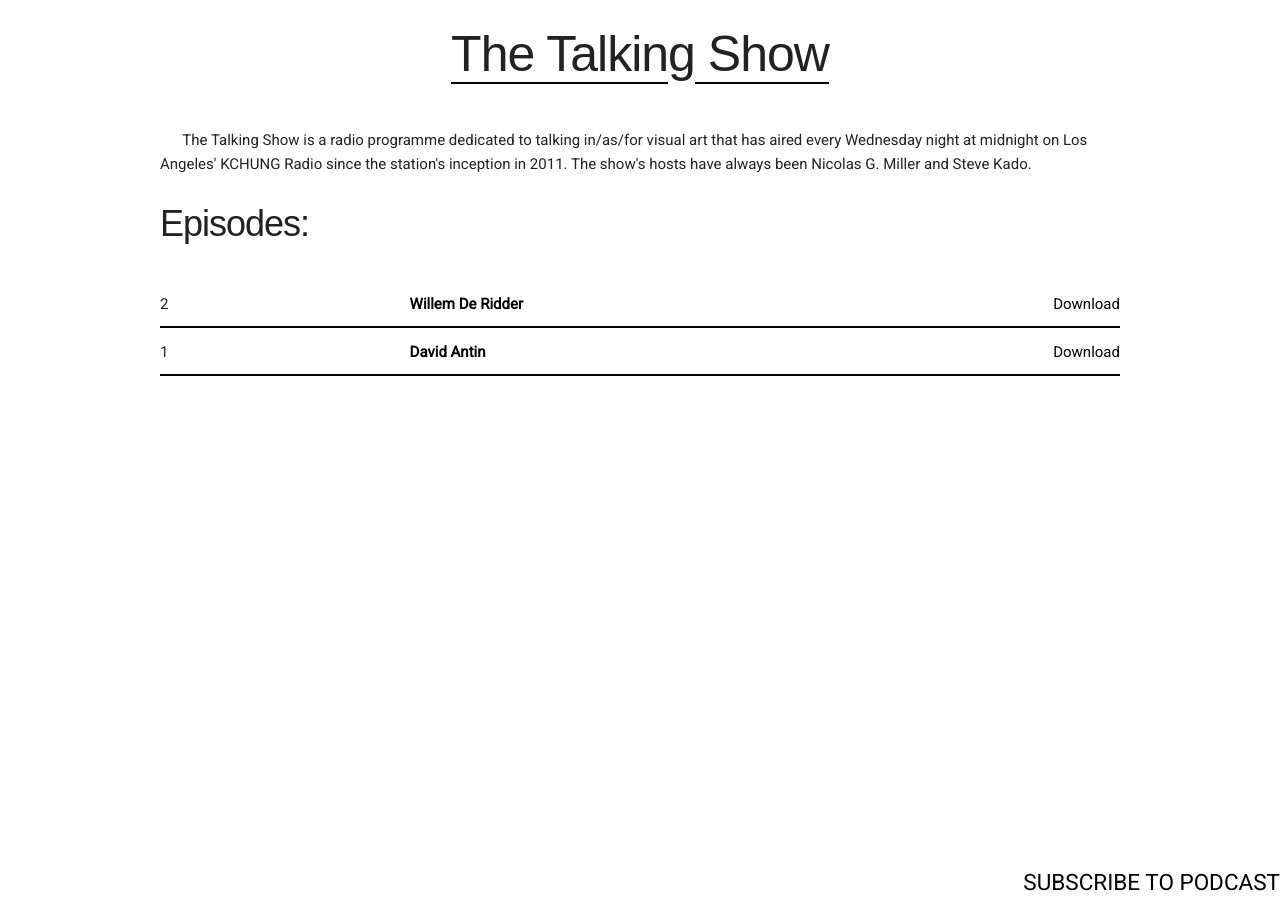
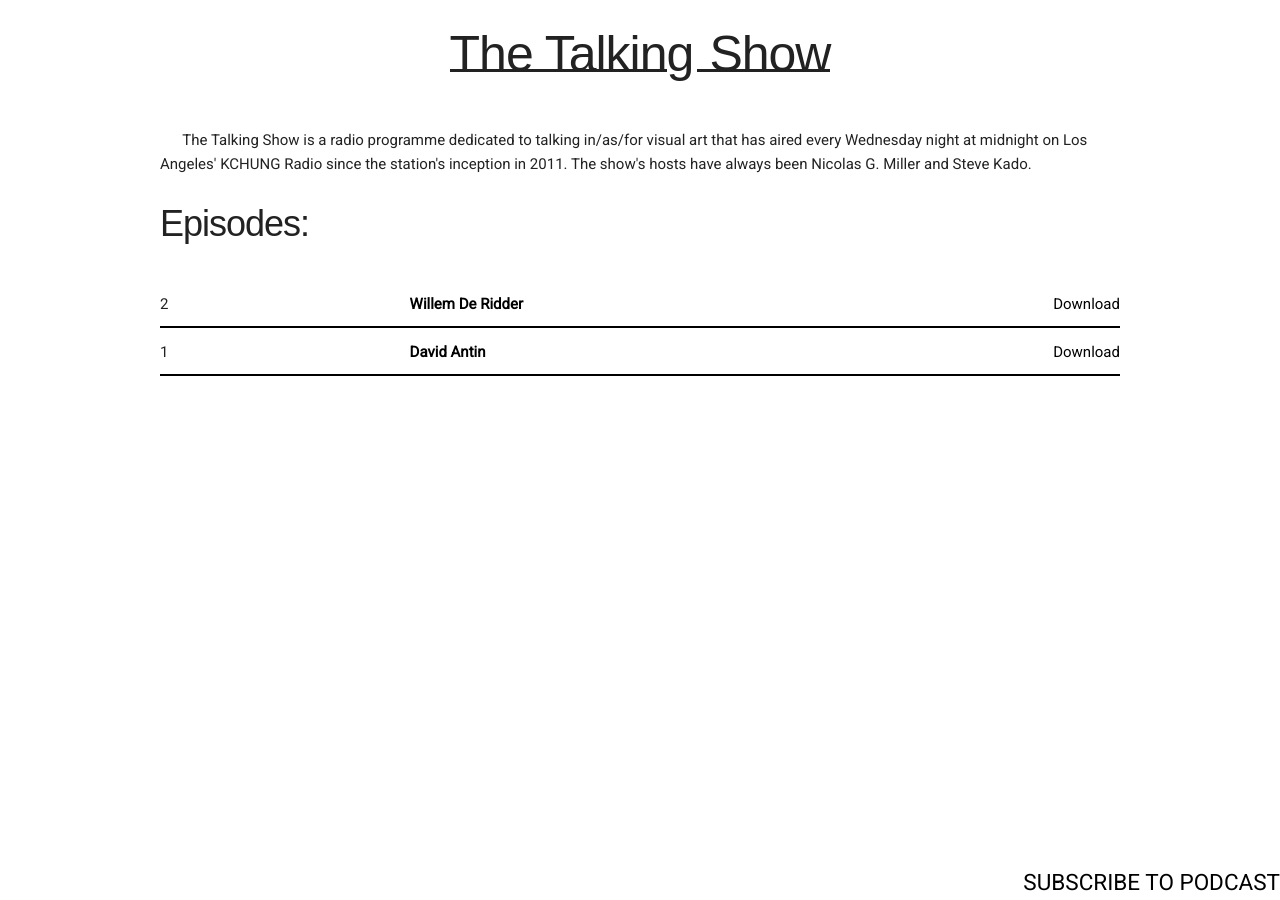
Before and after one commit to ssssssssk/Talking_Show, a Jekyll site: the page built from index.html, in a window 1280 px wide. Built offline with Jekyll 4.4.1, drawn with Linux system fonts in a browser that asks for light colours; nearby versions of some CDN libraries; some web fonts are replaced.

Commit message:
Fixed Underline BOOYEAH

```diff
--- a/_layouts/default.html
+++ b/_layouts/default.html
@@ -55,7 +55,7 @@
   			<div class="twelve columns">
           <br>
           <header id="header" class="">
-           <h1 style="text-align: center;"><span class="underline">The Talkin</span>g<span class="underline"> Show</span></h1>
+           <h1 style="text-align: center;"><span class="underline">The Talkin</span>g&#8202;<span class="underline"> Show</span></h1>
            <!--		{% include nav.html %} -->
          </header>
          <br>
--- a/css/skeleton.css
+++ b/css/skeleton.css
@@ -174,9 +174,17 @@ h1, h2, h3, h4, h5, h6 {
 
   .underline {
     text-decoration: none;
-    border-bottom: 2px solid black;
-    bottom: -20px;
+    position: relative;
   }
+  .underline:after {content: '';
+
+    width: 100%;
+    position: absolute;
+    left: 0;
+    bottom: 10px;
+
+    border-width: 0 0 3px;
+    border-style: solid;}
 
 
 /* Links
```
